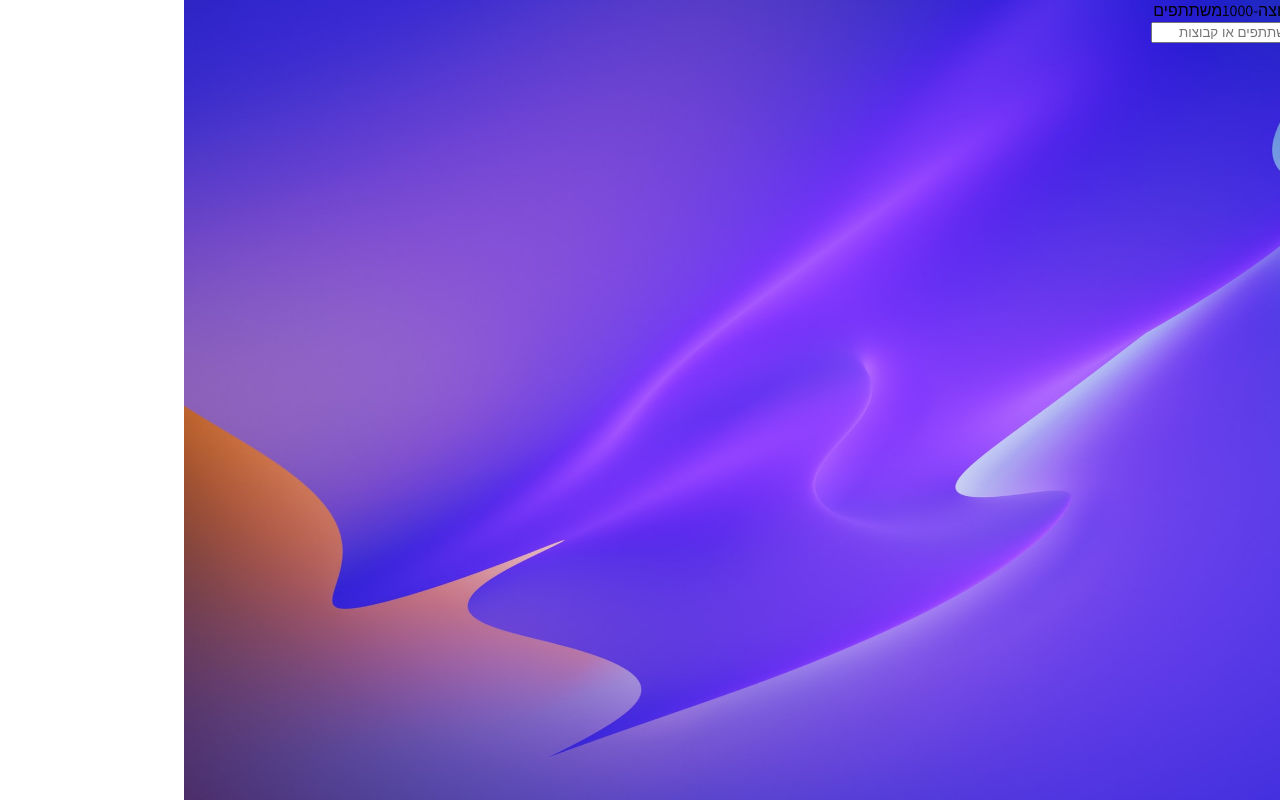
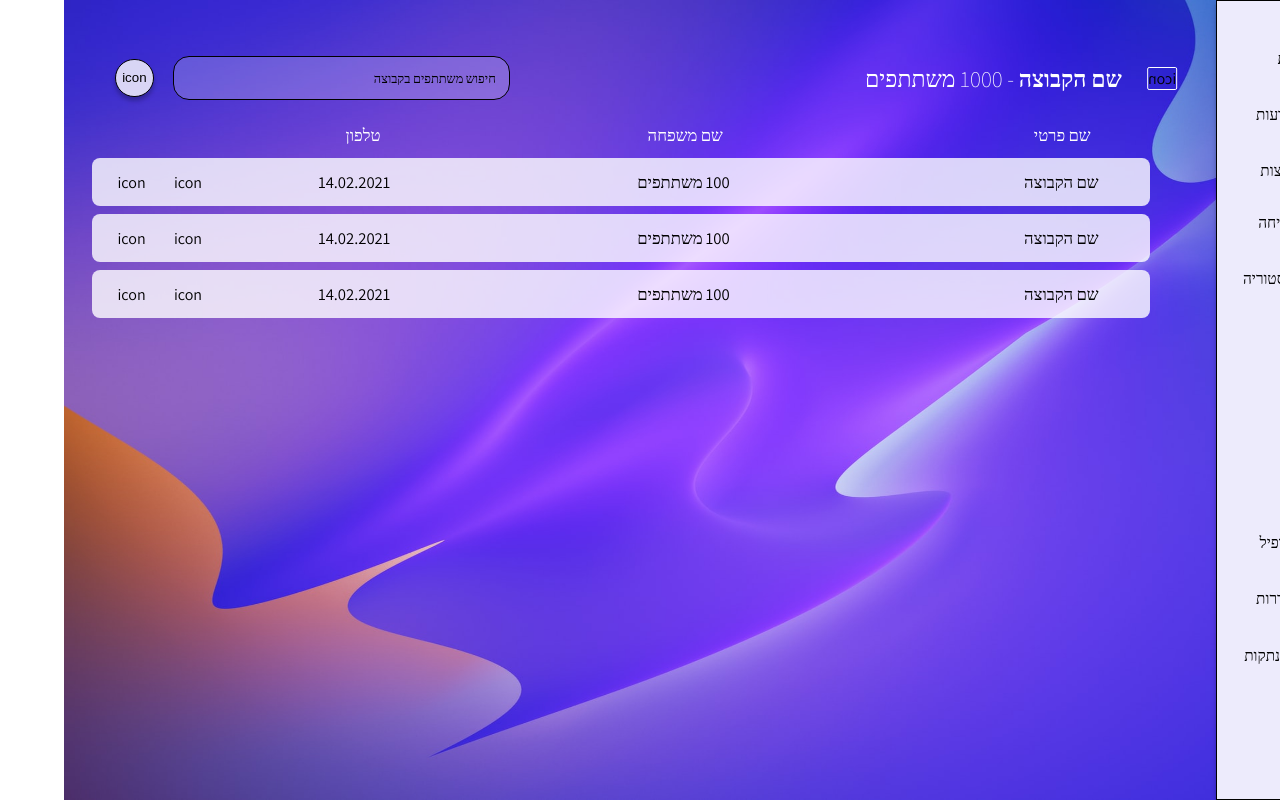
Before and after one commit to aariell0045/ws-project-front, a React (Create React App) app: page /Contacts in a window 1280 px wide. Built offline with nearby package versions, Linux system fonts and the light colour scheme.

Commit message:
add contacts page

```diff
--- a/src/components/contacts-list/contacts-list.component.jsx
+++ b/src/components/contacts-list/contacts-list.component.jsx
@@ -7,9 +7,10 @@ function ContactsList() {
     <section id="contacts-page">
       <header className="contacts-page-main-header">
         <div className="contacts-page-main-header-right-side">
+          <span className='contacts-page-main-header-back-button'>icon</span>
           <div className="contacts-page-main-header-title-container">
             <p className="contacts-page-main-header-title">
-              שם הקבוצה-1000משתתפים
+              <span>שם הקבוצה </span>- 1000 משתתפים
             </p>
           </div>
         </div>
@@ -18,7 +19,7 @@ function ContactsList() {
             <input
               className="contacts-page-main-header-search"
               type="text"
-              placeholder="חיפוש משתתפים או קבוצות"
+              placeholder="חיפוש משתתפים בקבוצה"
             />
           </div>
           <div className="contacts-page-main-header-add-new-contact-button-container">
@@ -28,6 +29,23 @@ function ContactsList() {
           </div>
         </div>
       </header>
+
+      <div className="contacts-page-contacts-container-header">
+        <div className="contacts-page-contacts-container-header-first-column">
+          <p>שם פרטי</p>
+        </div>
+        <div className="contacts-page-contacts-container-header-second-column">
+          <p>שם משפחה</p>
+        </div>
+        <div className="contacts-page-contacts-container-header-third-column">
+          <p>טלפון</p>
+        </div>
+      </div>
+      <div className="contacts-page-contacts-list">
+        <ListItems />
+        <ListItems />
+        <ListItems />
+      </div>
     </section>
   );
 }
--- a/src/components/contacts-list/contacts-list.styls.css
+++ b/src/components/contacts-list/contacts-list.styls.css
@@ -0,0 +1,174 @@
+#contacts-page {
+  width: 100%;
+  height: 100vh;
+  padding-right: 3vw;
+}
+
+.contacts-page-main-header {
+  display: grid;
+  grid-template-columns: 0.85fr 1.15fr;
+  margin-top: 7vh;
+  margin-bottom: 3vh;
+  width: 100%;
+  justify-content: start;
+}
+
+.contacts-page-main-header-right-side {
+  display: flex;
+  align-items: center;
+  width: 100%;
+}
+
+.contacts-page-main-header-back-button {
+  border: 1px solid #ffffff;
+  box-sizing: border-box;
+  border-radius: 2px;
+  transform: matrix(-1, 0, 0, 1, 0, 0);
+}
+.contacts-page-main-header-title-container {
+  width: 100%;
+  display: flex;
+  justify-content: flex-start;
+  align-items: center;
+  margin-right: 2vw;
+}
+
+.contacts-page-main-header-title {
+  font-family: Assistant;
+  font-style: normal;
+  font-weight: 200;
+  font-size: 1.8vw;
+  line-height: 39px;
+  text-align: right;
+
+  color: #ffffff;
+}
+
+.contacts-page-main-header-title span {
+  font-weight: 600;
+}
+
+.contacts-page-main-header-left-side {
+  width: 100%;
+  display: flex;
+  align-items: center;
+  justify-content: flex-end;
+  gap: 1.5vw;
+  margin-right: -4vw;
+}
+
+.contacts-page-main-header-search-container {
+  width: fit-content;
+  display: flex;
+  justify-content: flex-start;
+  align-items: center;
+}
+
+.contacts-page-main-header-search {
+  background: rgba(255, 255, 255, 0.2);
+  border: 1px solid #000000;
+  border-radius: 2vh;
+  width: 25vw;
+  height: 5vh;
+  outline: none;
+  padding-right: 1em;
+  font-size: 1vw;
+}
+
+.contacts-page-main-header-search::placeholder {
+  font-family: Assistant;
+  font-style: normal;
+  font-weight: normal;
+  font-size: 1vw;
+  /* identical to box height */
+  text-align: right;
+  color: #000000;
+}
+
+.contacts-page-main-header-add-new-contact-button-container {
+  display: flex;
+  align-items: center;
+}
+
+.contacts-page-main-header-add-new-contact-button {
+  background: rgba(255, 255, 255, 0.8);
+  border: 1px solid #000000;
+  box-sizing: border-box;
+  box-shadow: 0px 4px 4px rgba(0, 0, 0, 0.25);
+  border-radius: 50%;
+  height: 3vw;
+  width: 3vw;
+}
+
+.contacts-page-contacts-container-header {
+  display: flex;
+  width: 100%;
+  justify-content: space-evenly;
+  margin-bottom: 1.5vh;
+  margin-right: 1vw;
+}
+
+.contacts-page-contacts-container-header-first-column {
+  width: 100%;
+  display: flex;
+  margin: 0px;
+  margin-right: 5.8vw;
+
+  font-family: Assistant;
+  font-style: normal;
+  font-weight: normal;
+  font-size: 1.3vw;
+  /* identical to box height */
+
+  text-align: right;
+
+  color: #ffffff;
+}
+
+.contacts-page-contacts-container-header-second-column {
+  width: 100%;
+  display: flex;
+  margin: 0px;
+  margin-right: 3vw;
+
+  font-family: Assistant;
+  font-style: normal;
+  font-weight: normal;
+  font-size: 1.3vw;
+  /* identical to box height */
+
+  text-align: right;
+
+  color: #ffffff;
+}
+
+.contacts-page-contacts-container-header-third-column {
+  width: 100%;
+  display: flex;
+  margin: 0px;
+  margin-right: 1vw;
+
+  font-family: Assistant;
+  font-style: normal;
+  font-weight: normal;
+  font-size: 1.3vw;
+  /* identical to box height */
+
+  text-align: right;
+
+  color: #ffffff;
+}
+
+.contacts-page-contacts-list {
+  display: flex;
+  flex-direction: column;
+  width: 100%;
+  height: 80vh;
+  align-items: center;
+  overflow-y: scroll;
+  gap: 1vh;
+}
+
+.contacts-page-contacts-list::-webkit-scrollbar{
+    width: 0px;
+}
--- a/src/components/groups-list/groups-list.styles.css
+++ b/src/components/groups-list/groups-list.styles.css
@@ -33,7 +33,6 @@
   font-weight: 600;
   font-size: 1.8vw;
   text-align: right;
-
   color: #ffffff;
 }
 
--- a/src/components/message-box/message-box.styles.css
+++ b/src/components/message-box/message-box.styles.css
@@ -6,6 +6,7 @@
     padding-top: 0px;
     padding-bottom: 1vw;
     height: 10em;
+	position: relative;
 
 }
 
@@ -32,4 +33,7 @@ color: #000000;
 .media-footer{
 	width: 100%;
 	text-align: end;
+	position: absolute;
+	bottom: 1.5vh;
+	left: 1.5vw;
 }
```
